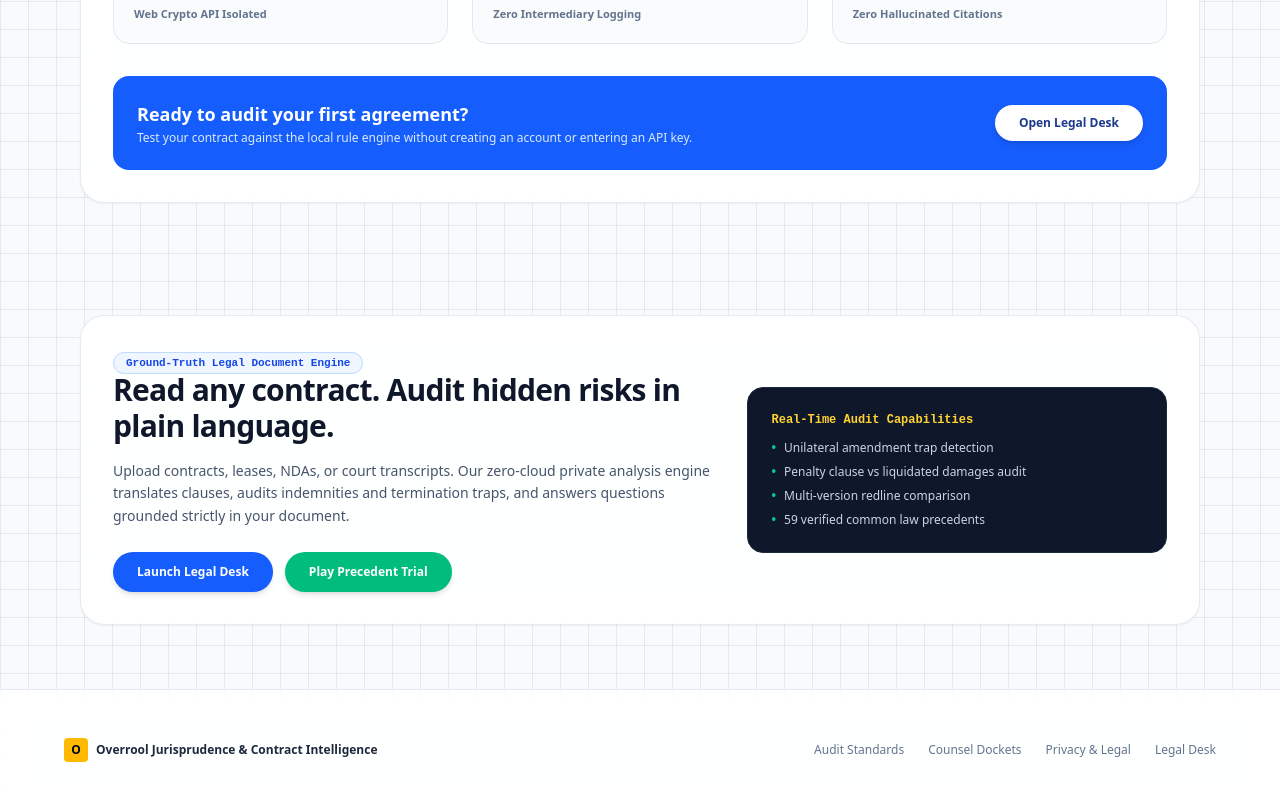
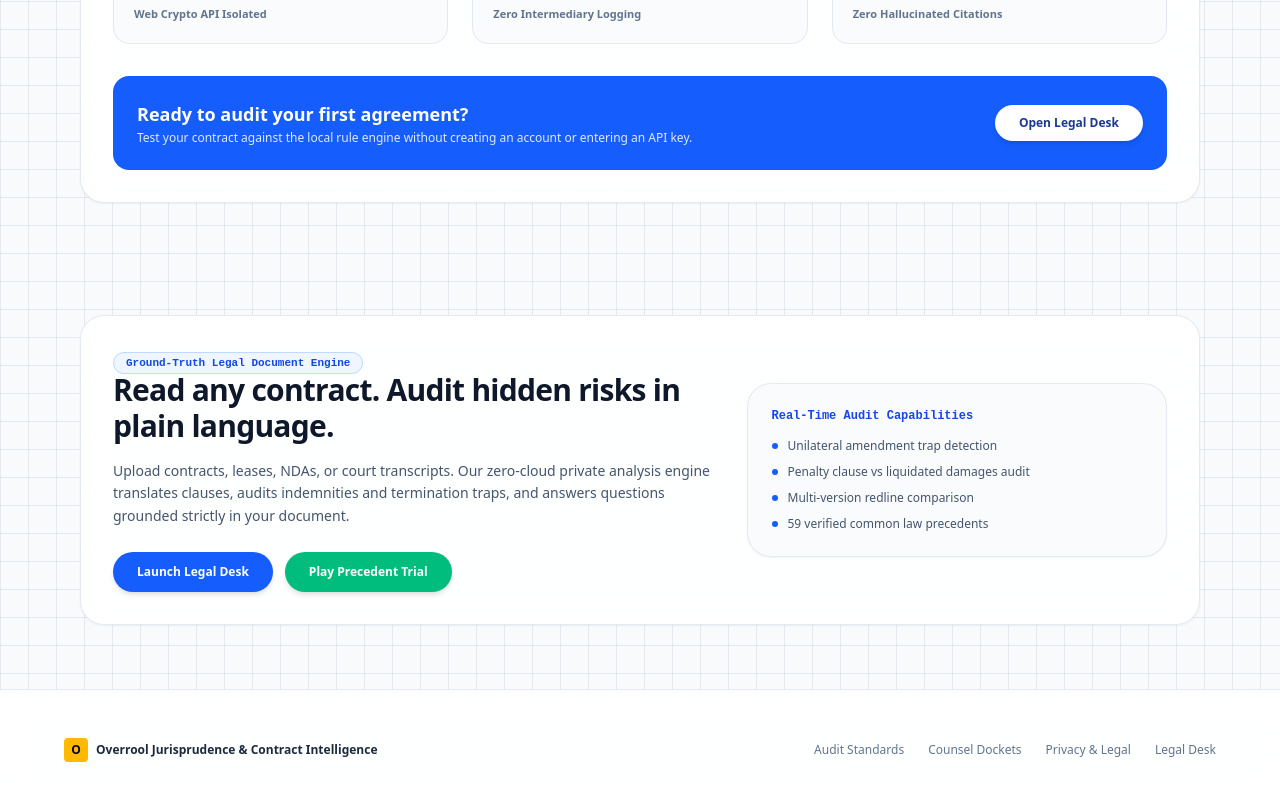
Before and after one commit to z99wE/overruled, a React (Vite) app: page / in a window 1280 px wide. Shown: the part 3919-4719 px from the top of the page. Built offline with nearby package versions, Linux system fonts and the light colour scheme; no server answers.

Commit message:
fix(ui): remove dark card from landing page and light-theme document panels

```diff
--- a/src/components/DocumentIngest.tsx
+++ b/src/components/DocumentIngest.tsx
@@ -55,14 +55,16 @@ export function DocumentIngest({ onLoaded, label = 'Upload a document' }: Docume
         }}
         aria-label={label}
         className={`flex min-h-[180px] cursor-pointer flex-col items-center justify-center gap-2 rounded-2xl border-2 border-dashed p-4 text-center transition ${
-          dragging ? 'border-amber-400 bg-amber-400/10' : 'border-white/15 bg-slate-900/60 hover:border-amber-400/40'
+          dragging ? 'border-blue-500 bg-blue-50' : 'border-slate-300 bg-slate-50/70 hover:border-blue-500 hover:bg-slate-50'
         }`}
       >
-        <span className="font-serif text-2xl font-bold text-amber-300">§</span>
-        <p className="text-[13px] font-medium text-white">
+        <div className="flex h-10 w-10 items-center justify-center rounded-xl bg-blue-100 text-blue-700 font-sans font-bold text-sm shadow-2xs">
+          DOC
+        </div>
+        <p className="text-[13px] font-bold text-slate-900">
           {busy ? 'Reading…' : dragging ? 'Drop to read' : label}
         </p>
-        <p className="font-mono text-[10px] leading-relaxed text-slate-400">
+        <p className="font-mono text-[10px] leading-relaxed text-slate-500">
           Drop a PDF, .docx or .txt here — or click to choose.
           <br />
           Read in your browser. Nothing is uploaded to a server.
@@ -76,7 +78,7 @@ export function DocumentIngest({ onLoaded, label = 'Upload a document' }: Docume
         />
       </div>
       {error && (
-        <p className="rounded-xl border border-rose-500/40 bg-rose-950/60 px-3 py-2 text-[12px] text-rose-200">{error}</p>
+        <p className="rounded-xl border border-rose-200 bg-rose-50 px-3 py-2 text-[12px] text-rose-800 font-medium">{error}</p>
       )}
     </div>
   );
@@ -84,9 +86,9 @@ export function DocumentIngest({ onLoaded, label = 'Upload a document' }: Docume
 
 export function DocChip({ name, kind }: { name: string; kind: string }) {
   return (
-    <span className="flex min-w-0 items-center gap-1.5 rounded-full border border-white/10 bg-slate-900/80 px-2.5 py-1 text-[11px] text-slate-200">
-      <span className="truncate">{name}</span>
-      <span className="shrink-0 font-mono text-[9px] uppercase text-amber-300">{KIND_HINT[kind] ?? kind}</span>
+    <span className="flex min-w-0 items-center gap-1.5 rounded-full border border-slate-200 bg-white px-2.5 py-1 text-[11px] text-slate-700 shadow-2xs">
+      <span className="truncate font-medium">{name}</span>
+      <span className="shrink-0 font-mono text-[9px] uppercase font-bold text-blue-700">{KIND_HINT[kind] ?? kind}</span>
     </span>
   );
 }
--- a/src/components/DocumentLibraryPanel.tsx
+++ b/src/components/DocumentLibraryPanel.tsx
@@ -37,11 +37,11 @@ export function DocumentLibraryPanel({ library, persist, onPick, target = 'A', p
 
   if (library.files.length === 0) {
     return (
-      <div className="flex flex-col items-center justify-center gap-3 rounded-2xl border border-white/10 bg-slate-900/60 p-5 text-center">
-        <p className="text-[13px] text-slate-300">
+      <div className="flex flex-col items-center justify-center gap-3 rounded-2xl border border-slate-200 bg-slate-50/80 p-5 text-center shadow-xs">
+        <p className="text-[13px] text-slate-600 font-medium">
           No case files yet. Group a contract with its amendments and come back to it later.
         </p>
-        <button onClick={newFile} className="m3-btn m3-btn-primary px-4 py-1.5 text-xs font-semibold">
+        <button onClick={newFile} className="rounded-full bg-blue-600 px-4 py-1.5 text-xs font-bold text-white hover:bg-blue-700 shadow-2xs cursor-pointer">
           Create Case File
         </button>
       </div>
@@ -49,24 +49,24 @@ export function DocumentLibraryPanel({ library, persist, onPick, target = 'A', p
   }
 
   return (
-    <div className="space-y-2 overflow-y-auto rounded-2xl border border-white/10 bg-slate-900/60 p-2">
+    <div className="space-y-2 overflow-y-auto rounded-2xl border border-slate-200 bg-slate-50/50 p-2">
       {library.files.map((f: CaseFile) => {
         const docs = docsInFile(f.id, library);
         const open = openId === f.id;
         return (
-          <div key={f.id} className="rounded-xl border border-white/10 bg-slate-950/60">
+          <div key={f.id} className="rounded-xl border border-slate-200 bg-white shadow-2xs">
             <div className="flex items-center gap-1 p-1.5">
               <button
                 onClick={() => setOpenId(open ? null : f.id)}
-                className="flex min-w-0 flex-1 items-center gap-1.5 text-left"
+                className="flex min-w-0 flex-1 items-center gap-1.5 text-left cursor-pointer"
                 aria-expanded={open}
               >
                 <span className="font-mono text-xs text-slate-400">{open ? '▼' : '▶'}</span>
-                <span className="truncate text-[13px] font-medium text-white">{f.name}</span>
-                <span className="shrink-0 font-mono text-[10px] text-slate-400">({docs.length})</span>
+                <span className="truncate text-[13px] font-bold text-slate-900">{f.name}</span>
+                <span className="shrink-0 font-mono text-[10px] text-slate-500">({docs.length})</span>
               </button>
               <label
-                className="cursor-pointer rounded px-2 py-0.5 text-xs font-mono text-slate-400 hover:text-amber-300"
+                className="cursor-pointer rounded px-2 py-0.5 text-xs font-mono font-bold text-blue-700 hover:text-blue-900"
                 title="Add a document to this case file"
               >
                 {busy ? '…' : '+ Add'}
@@ -86,7 +86,7 @@ export function DocumentLibraryPanel({ library, persist, onPick, target = 'A', p
                   const name = window.prompt('Rename case file', f.name);
                   if (name) persist(renameCaseFile(f.id, name, library));
                 }}
-                className="rounded px-1.5 py-1 font-mono text-[10px] text-slate-400 transition hover:text-white"
+                className="rounded px-1.5 py-1 font-mono text-[10px] text-slate-500 transition hover:text-slate-900 cursor-pointer"
                 title="Rename"
               >
                 Edit
@@ -97,7 +97,7 @@ export function DocumentLibraryPanel({ library, persist, onPick, target = 'A', p
                     persist(deleteCaseFile(f.id, library));
                   }
                 }}
-                className="rounded px-1.5 py-1 font-mono text-[10px] text-slate-400 transition hover:text-rose-300"
+                className="rounded px-1.5 py-1 font-mono text-[10px] text-slate-400 transition hover:text-rose-600 cursor-pointer"
                 title="Delete case file"
               >
                 Del
@@ -105,32 +105,32 @@ export function DocumentLibraryPanel({ library, persist, onPick, target = 'A', p
             </div>
 
             {open && (
-              <div className="space-y-1 border-t border-white/10 p-1.5">
-                {docs.length === 0 && <p className="px-1 py-1 text-[12px] text-slate-500">No documents yet — use + to add one.</p>}
+              <div className="space-y-1 border-t border-slate-100 p-1.5 bg-slate-50/50">
+                {docs.length === 0 && <p className="px-1 py-1 text-[12px] text-slate-400">No documents yet — use + to add one.</p>}
                 {docs.map((d) => (
                   <div
                     key={d.id}
                     className={`flex items-center gap-1.5 rounded-xl px-1.5 py-1 transition ${
-                      pickedId === d.id ? 'bg-amber-400/15' : 'hover:bg-slate-800'
+                      pickedId === d.id ? 'bg-blue-50 border border-blue-200' : 'hover:bg-slate-100'
                     }`}
                   >
-                    <button onClick={() => onPick(d)} className="min-w-0 flex-1 text-left" title={`Load into slot ${target}`}>
+                    <button onClick={() => onPick(d)} className="min-w-0 flex-1 text-left cursor-pointer" title={`Load into slot ${target}`}>
                       <DocChip name={d.name} kind={d.kind} />
                     </button>
-                    <span className="shrink-0 font-mono text-[9px] text-slate-500">{(d.text.length / 1000).toFixed(1)}k ch</span>
+                    <span className="shrink-0 font-mono text-[9px] text-slate-400">{(d.text.length / 1000).toFixed(1)}k ch</span>
                     <button
                       onClick={() => {
                         const name = window.prompt('Rename document', d.name);
                         if (name) persist(renameDoc(d.id, name, library));
                       }}
-                      className="rounded px-1 font-mono text-[10px] text-slate-400 transition hover:text-white"
+                      className="rounded px-1 font-mono text-[10px] text-slate-500 transition hover:text-slate-900 cursor-pointer"
                       title="Rename"
                     >
                       Edit
                     </button>
                     <button
                       onClick={() => persist(removeDoc(d.id, library))}
-                      className="rounded px-1 font-mono text-[10px] text-slate-400 transition hover:text-rose-300"
+                      className="rounded px-1 font-mono text-[10px] text-slate-400 transition hover:text-rose-600 cursor-pointer"
                       title="Remove document"
                     >
                       Del
@@ -144,7 +144,7 @@ export function DocumentLibraryPanel({ library, persist, onPick, target = 'A', p
       })}
       <button
         onClick={newFile}
-        className="flex w-full items-center justify-center gap-1.5 rounded-xl border border-dashed border-white/15 py-1.5 font-mono text-[10px] uppercase tracking-wider text-slate-400 transition hover:border-amber-400/40 hover:text-white"
+        className="flex w-full items-center justify-center gap-1.5 rounded-xl border border-dashed border-slate-300 py-1.5 font-mono text-[10px] uppercase font-bold tracking-wider text-slate-600 transition hover:border-blue-500 hover:text-blue-700 cursor-pointer"
       >
         + New case file
       </button>
--- a/src/components/Landing.tsx
+++ b/src/components/Landing.tsx
@@ -209,25 +209,25 @@ export function Landing({ cases: _cases, onPlay, onOpenDesk, accountEmail, onOpe
               </div>
             </div>
 
-            <div className="md:col-span-5 rounded-2xl bg-slate-900 p-6 text-white border border-slate-800 shadow-inner space-y-3">
-              <div className="font-mono text-xs font-bold text-amber-300">
+            <div className="md:col-span-5 rounded-3xl bg-slate-50/80 p-6 text-slate-900 border border-slate-200/90 shadow-xs space-y-3.5">
+              <div className="font-mono text-xs font-bold text-blue-700">
                 Real-Time Audit Capabilities
               </div>
-              <ul className="space-y-2 text-xs text-slate-300">
-                <li className="flex items-center gap-2">
-                  <span className="text-emerald-400 font-bold">•</span>
+              <ul className="space-y-2.5 text-xs text-slate-600 font-medium">
+                <li className="flex items-center gap-2.5">
+                  <span className="h-1.5 w-1.5 rounded-full bg-blue-600 shrink-0" />
                   <span>Unilateral amendment trap detection</span>
                 </li>
-                <li className="flex items-center gap-2">
-                  <span className="text-emerald-400 font-bold">•</span>
+                <li className="flex items-center gap-2.5">
+                  <span className="h-1.5 w-1.5 rounded-full bg-blue-600 shrink-0" />
                   <span>Penalty clause vs liquidated damages audit</span>
                 </li>
-                <li className="flex items-center gap-2">
-                  <span className="text-emerald-400 font-bold">•</span>
+                <li className="flex items-center gap-2.5">
+                  <span className="h-1.5 w-1.5 rounded-full bg-blue-600 shrink-0" />
                   <span>Multi-version redline comparison</span>
                 </li>
-                <li className="flex items-center gap-2">
-                  <span className="text-emerald-400 font-bold">•</span>
+                <li className="flex items-center gap-2.5">
+                  <span className="h-1.5 w-1.5 rounded-full bg-blue-600 shrink-0" />
                   <span>59 verified common law precedents</span>
                 </li>
               </ul>
```
